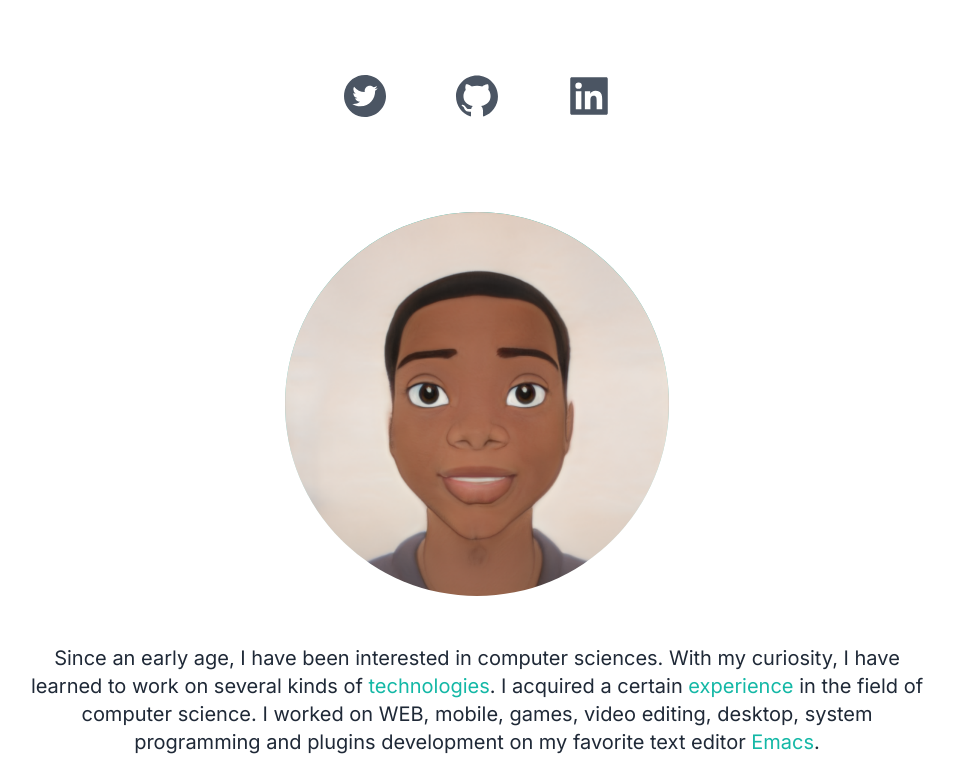
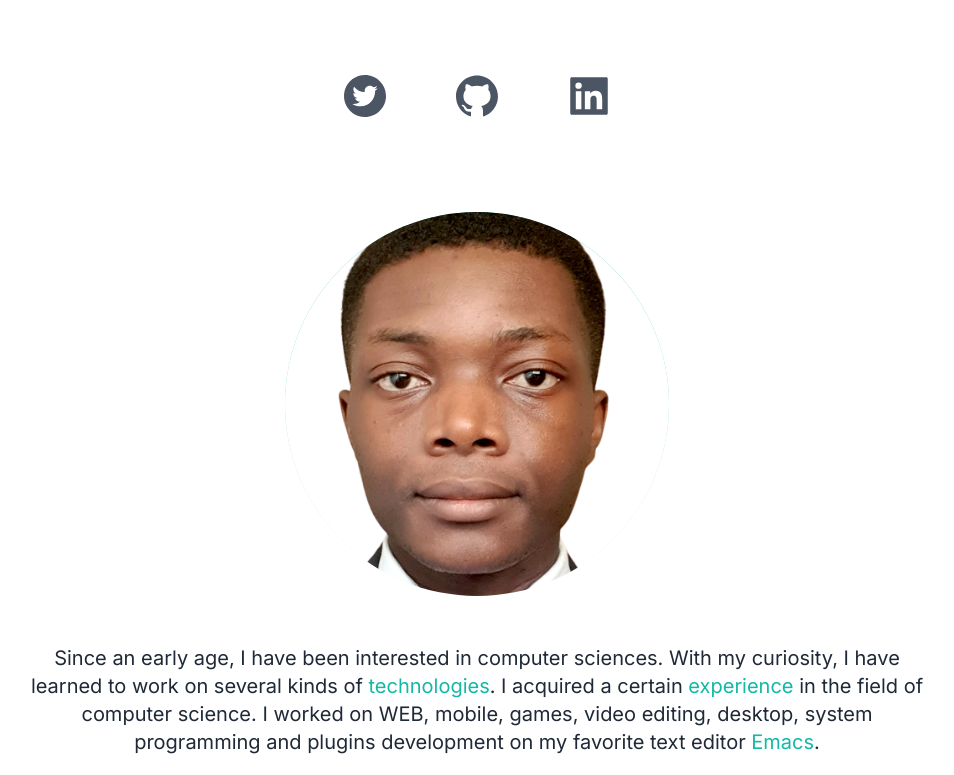
Before and after one commit to SamuelVanie/portfolio-next-js, a Next.js app: page / in a window 1280 px wide. Shown: the part 476-1251 px from the top of the page, without its empty margins (163-1117 px from the left). Built offline with nearby package versions, Linux system fonts and the light colour scheme.

Commit message:
refactor: updates CV and image

```diff
--- a/src/app/page.js
+++ b/src/app/page.js
@@ -10,7 +10,7 @@ import {
 
 import Image from "next/image";
 import Link from "next/link";
-import waveCharacter from "../../public/sam_smiling_to_world.png";
+import samImg from "../../public/avatar.png";
 import design from "../../public/design.png";
 import code from "../../public/code.png";
 import system from "../../public/consulting.png";
@@ -106,7 +106,7 @@ export default function Home() {
               </Link>
             </div>
             <div className="relative mx-auto bg-gradient-to-b from-teal-500 rounded-full w-80 h-80 mt-20 overflow-hidden md:h-96 md:w-96">
-              <Image src={waveCharacter} layout="fill" objectFit="cover" />
+              <Image src={samImg} layout="fill" objectFit="cover" />
             </div>
           </section>
 
```
Also changed, not shown: 1 other file (tests, documents, lock files or other folders).
